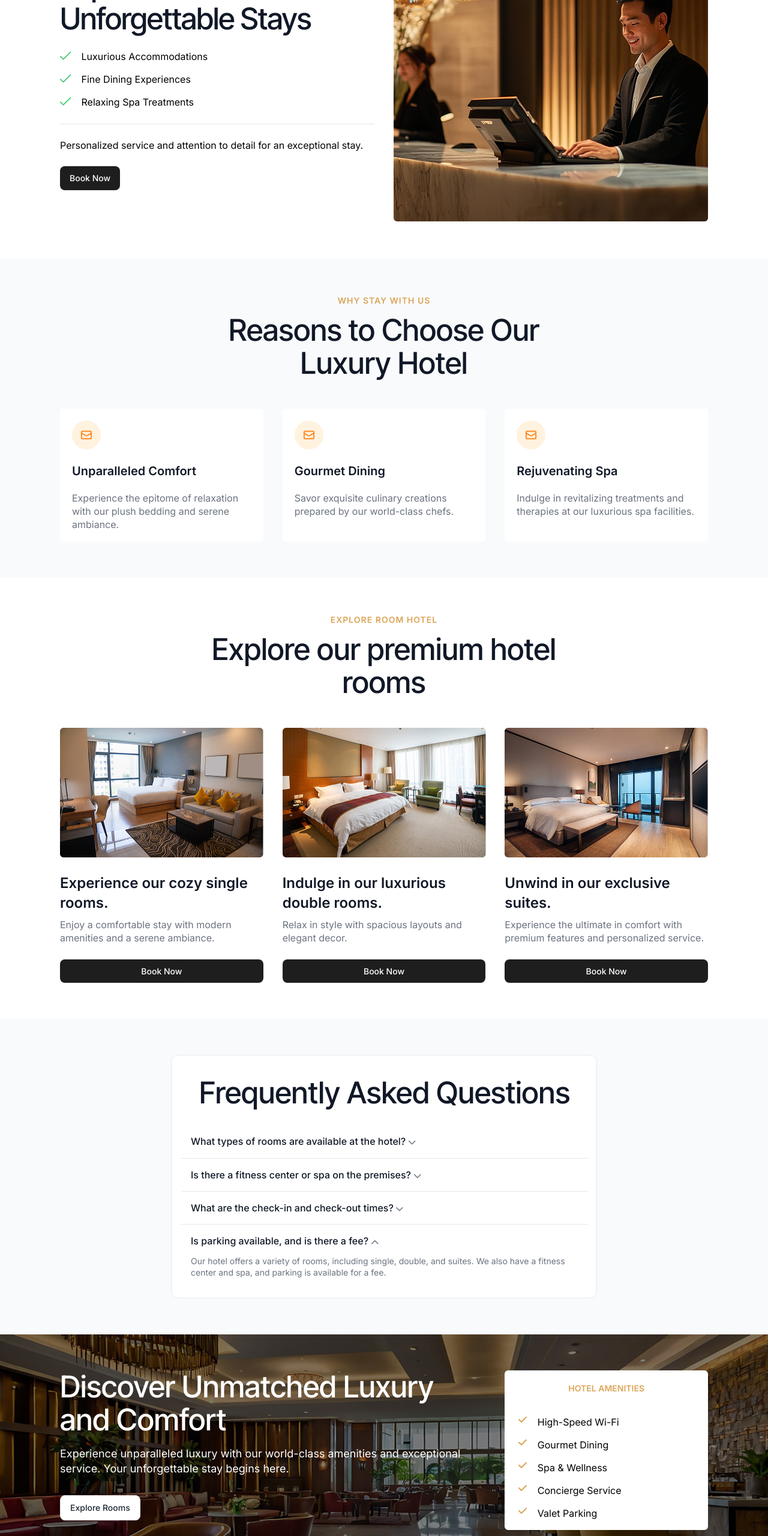
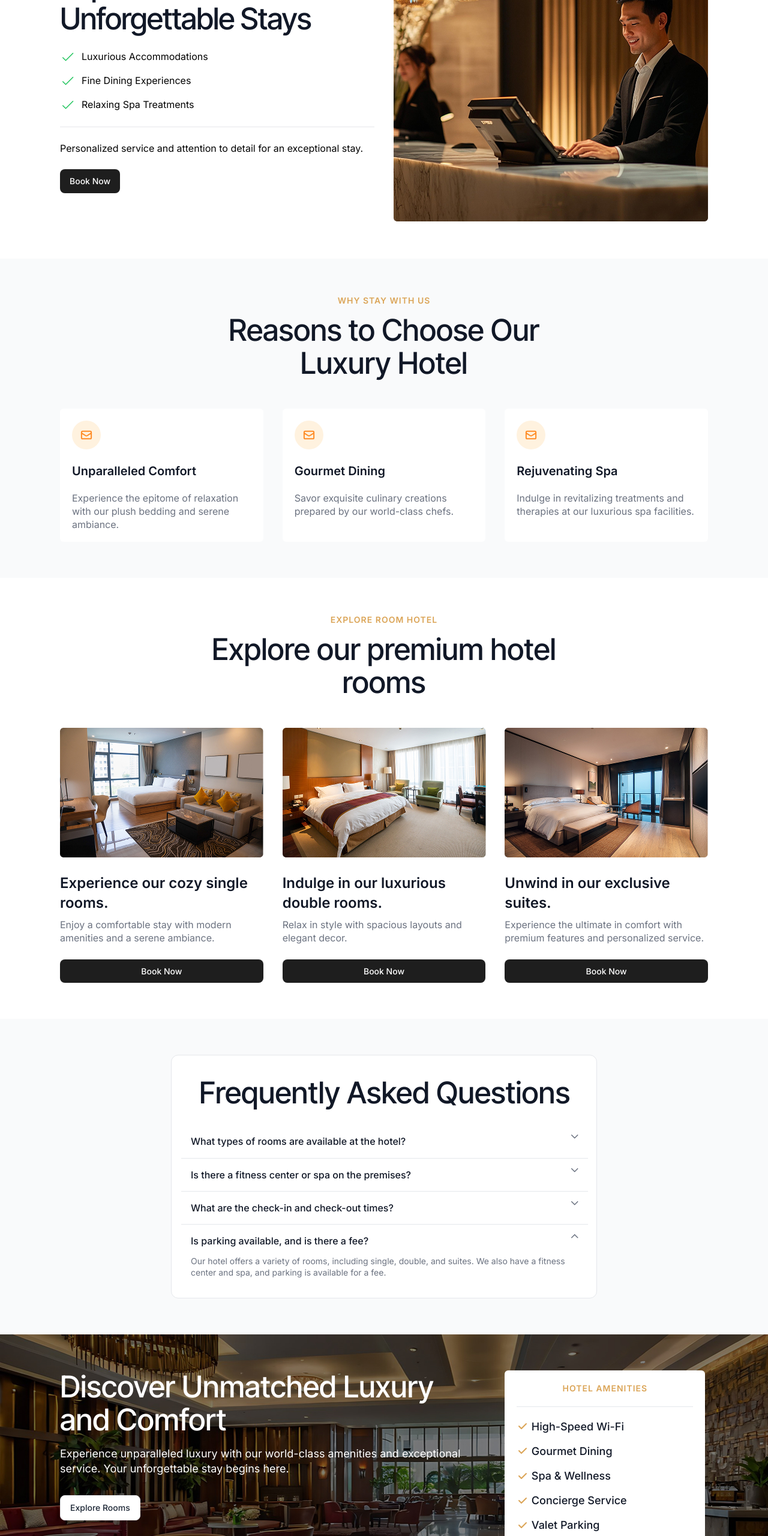
Before and after one commit to ludhfiansyah/KodingUp-Bootcamp, a plain HTML site: page assignments/23-luxury-hotel-website/index.html in a window 1280 px wide. Shown: the part 1200-3760 px from the top of the page at 60% size. Drawn offline with Linux system fonts and the light colour scheme; files whose address does not match are found by name.

Commit message:
fix: section-footer and other list of items in other section

```diff
--- a/assignments/23-luxury-hotel-website/css/style.css
+++ b/assignments/23-luxury-hotel-website/css/style.css
@@ -251,20 +251,38 @@ div.navigation-bar {
 }
 
 .section-services .service-header-container .service-list {
-  padding-bottom: 8px;
+  height: 104px;
+  margin-bottom: 24px;
 }
 
 .section-services .service-header-container .service-list .list-wrapper {
-  padding-bottom: 16px;
+  margin-bottom: 16px;
+  width: 254px;
+  height: 24px;
+  position: relative;
 }
 
-.section-services .service-header-container .service-list .list-wrapper img {
-  display: inline;
-  padding-right: 12px;
+.section-services
+  .service-header-container
+  .service-list
+  .list-wrapper
+  .img-wrapper {
+  width: 24px;
+  height: 24px;
+  padding: 6px 3.6px;
+  position: absolute;
+  top: -4px;
+  left: 0;
 }
 
-.section-services .service-header-container .service-list .list-wrapper p {
-  display: inline;
+.section-services
+  .service-header-container
+  .service-list
+  .list-wrapper
+  .text-wrapper {
+  position: absolute;
+  top: 0;
+  left: 36px;
 }
 
 .section-services .service-header-container .service-text {
@@ -380,13 +398,6 @@ div.navigation-bar {
   border-style: none;
 }
 
-/* .section-faq
-  .faq-container
-  .faq-container-content
-  .faq-accordion
-  .faq-accordion-content {
-} */
-
 .section-faq
   .faq-container
   .faq-container-content
@@ -397,7 +408,26 @@ div.navigation-bar {
   font-size: 16px;
   font-weight: 500;
   line-height: 140%;
-  display: inline;
+  float: left;
+}
+
+.section-faq
+  .faq-container
+  .faq-container-content
+  .faq-accordion
+  .faq-accordion-content
+  img {
+  float: right;
+}
+
+.section-faq
+  .faq-container
+  .faq-container-content
+  .faq-accordion
+  .faq-accordion-content::after {
+  content: '';
+  display: block;
+  clear: both;
 }
 
 .section-faq
@@ -443,45 +473,56 @@ div.navigation-bar {
   background: #fff;
   border-radius: 6px;
   padding: 20px;
+  width: 334px;
+  height: 290px;
 }
 
-.section-cta .cta-feature h3 {
+.section-cta .cta-feature .cta-feature-header {
   color: #dba558;
   font-size: 14px;
   font-weight: 600;
   line-height: 140%;
-  letter-spacing: 1%;
-  padding-bottom: 32px;
+  letter-spacing: 1px;
   text-align: center;
   text-transform: uppercase;
+  padding-bottom: 20px;
+  margin-bottom: 20px;
+  border-bottom: 1px solid #e5e7eb;
 }
 
 .section-cta .cta-feature .cta-feature-list {
-  padding-bottom: 0px;
+  width: 294px;
+  height: 189px;
 }
 
-.section-cta .cta-feature .cta-feature-list .feature-list-wrapper {
-  padding-bottom: 16px;
+/* .section-cta .cta-feature .cta-feature-list .cta-feature-list-wrapper {
+  list-style-image: url('../img/icons/icon-checked-gold.svg');
+  list-style-position: inside;
+} */
+
+.section-cta .cta-feature .cta-feature-list .cta-feature-list-item {
+  margin-bottom: 16px;
 }
 
-.section-cta .cta-feature .cta-feature-list .feature-list-wrapper.last {
-  padding-bottom: 0;
+.section-cta .cta-feature .cta-feature-list .cta-feature-list-item img {
+  display: inline-block;
+  vertical-align: middle;
 }
 
-.section-cta .cta-feature .cta-feature-list .feature-list-wrapper img {
-  display: inline;
-  padding-right: 10px;
-}
-
-.section-cta .cta-feature .cta-feature-list .feature-list-wrapper p {
-  display: inline;
+.section-cta .cta-feature .cta-feature-list .cta-feature-list-item p {
+  display: inline-block;
+  vertical-align: middle;
+  font-size: 18px;
+  font-weight: 500;
+  line-height: 140%;
+  color: #111827;
 }
 
 .section-footer .leading-content .logo-wrapper {
-  /* width: 147.79px; */
   position: relative;
   padding-top: 12.39px;
-  padding-bottom: 16px;
+  height: 40.79px;
+  margin-bottom: 16px;
 }
 
 .section-footer {
@@ -511,15 +552,18 @@ div.navigation-bar {
   font-size: 14px;
   font-weight: 400;
   line-height: 140%;
-  padding-bottom: 16px;
+  height: 40px;
+  margin-bottom: 16px;
 }
 
 .section-footer .leading-content .buttons img {
-  display: inline;
+  display: inline-block;
+  vertical-align: middle;
 }
 
 .section-footer .leading-content .buttons p {
-  display: inline;
+  display: inline-block;
+  vertical-align: middle;
   padding: 0px 6px;
 }
 
@@ -527,11 +571,16 @@ div.navigation-bar {
   position: relative;
 }
 
-.section-footer .links .link-block h5 {
+.section-footer .links .link-block {
+  width: 215px;
+}
+.section-footer .links .link-block .link-header {
+  height: 20px;
   margin-bottom: 15px;
 }
 
 .section-footer .links .link-block ul li {
+  height: 20px;
   margin-bottom: 12px;
 }
 
@@ -564,10 +613,3 @@ div.navigation-bar {
 .section-footer .links .last .link-icons-connect:not(:first-child) {
   margin-right: 16px;
 }
-
-/* .section-footer .links .link-block .link-icons-connect:not(:first-child) {
-  margin-left: 16px;
-} */
-/* .section-footer .links .link-block.last .link-icons-connect:not(:first-child) {
-  margin-left: 16px;
-} */
--- a/assignments/23-luxury-hotel-website/index.html
+++ b/assignments/23-luxury-hotel-website/index.html
@@ -98,16 +98,28 @@
                     <h2 class="service-heading">Experience Unforgettable Stays</h2>
                     <div class="service-list">
                         <div class="list-wrapper">
+                            <div class="img-wrapper">
                                 <img src="img/icons/icon-checked-green.svg" alt="green icon checked">
+                            </div>
+                            <div class="text-wrapper">
                                 <p>Luxurious Accommodations</p>
                             </div>
+                        </div>
                         <div class="list-wrapper">
+                            <div class="img-wrapper">
                                 <img src="img/icons/icon-checked-green.svg" alt="green icon checked">
+                            </div>
+                            <div class="text-wrapper">
                                 <p>Fine Dining Experiences</p>
                             </div>
+                        </div>
                         <div class="list-wrapper">
+                            <div class="img-wrapper">
                                 <img src="img/icons/icon-checked-green.svg" alt="green icon checked">
+                            </div>
+                            <div class="text-wrapper">
                                 <p>Relaxing Spa Treatments</p>
+                            </div>
                         </div>
                     </div>
                     <p class="service-text">Personalized service and attention to detail for an exceptional stay.</p>
@@ -210,7 +222,7 @@
                     </div>
                     <div class="faq-accordion faq-accordion-last">
                         <div class="faq-accordion-content">
-                            <div class="faq-accordion-question">
+                            <div class="faq-accordion-content">
                                 <h5>Is parking available, and is there a fee?</h5>
                                 <img src="img/icons/cheveron-up.svg" alt="">
                             </div>
@@ -227,7 +239,6 @@
     </div>
     </div>
     </div>
-    <!-- CTA-SECTION -->
     <div class="section-cta">
         <div class="row">
             <div class="small-8 columns">
@@ -241,28 +252,30 @@
             </div>
             <div class="small-4 columns">
                 <div class="cta-feature">
-                    <h3>Hotel Amenities</h3>
+                    <h3 class="cta-feature-header">Hotel Amenities</h3>
                     <div class="cta-feature-list">
-                        <div class="feature-list-wrapper">
-                            <img src="img/icons/icon-checked-gold.svg" alt="green icon checked">
+                        <ul>
+                            <li class="cta-feature-list-item">
+                                <img src="img/icons/icon-checked-gold.svg" alt="icon checked">
                                 <p>High-Speed Wi-Fi</p>
-                        </div>
-                        <div class="feature-list-wrapper">
-                            <img src="img/icons/icon-checked-gold.svg" alt="green icon checked">
+                            </li>
+                            <li class="cta-feature-list-item">
+                                <img src="img/icons/icon-checked-gold.svg" alt="icon checked">
                                 <p>Gourmet Dining</p>
-                        </div>
-                        <div class="feature-list-wrapper">
-                            <img src="img/icons/icon-checked-gold.svg" alt="green icon checked">
+                            </li>
+                            <li class="cta-feature-list-item">
+                                <img src="img/icons/icon-checked-gold.svg" alt="icon checked">
                                 <p>Spa & Wellness</p>
-                        </div>
-                        <div class="feature-list-wrapper">
-                            <img src="img/icons/icon-checked-gold.svg" alt="green icon checked">
+                            </li>
+                            <li class="cta-feature-list-item">
+                                <img src="img/icons/icon-checked-gold.svg" alt="icon checked">
                                 <p>Concierge Service</p>
-                        </div>
-                        <div class="feature-list-wrapper last">
-                            <img src="img/icons/icon-checked-gold.svg" alt="green icon checked">
+                            </li>
+                            <li class="cta-feature-list-item">
+                                <img src="img/icons/icon-checked-gold.svg" alt="icon checked">
                                 <p>Valet Parking</p>
-                        </div>
+                            </li>
+                        </ul>
                     </div>
                 </div>
             </div>
@@ -292,7 +305,9 @@
             <div class="small-8 columns">
                 <div class="links">
                     <div class="link-block first">
+                        <div class="link-header">
                             <h5>Explore</h5>
+                        </div>
                         <ul>
                             <li><a href="#">Rooms</a></li>
                             <li><a href="#">Suites</a></li>
@@ -303,7 +318,9 @@
                         </ul>
                     </div>
                     <div class="link-block second">
+                        <div class="link-header">
                             <h5>Policies</h5>
+                        </div>
                         <ul>
                             <li><a href="#">Site Notice</a></li>
                             <li><a href="#">Data Security</a></li>
@@ -314,7 +331,9 @@
                         </ul>
                     </div>
                     <div class="link-block last">
+                        <div class="link-header">
                             <h5>Connect</h5>
+                        </div>
                         <a href="#" class="link-icons-connect"><img src="img/icons/icon-facebook.svg"
                                 alt="icon facebook"></a>
                         <a href="#" class="link-icons-connect"><img src="img/icons/icon-twitter.svg"
```
Lines whose indentation alone changed are shown as unchanged.
